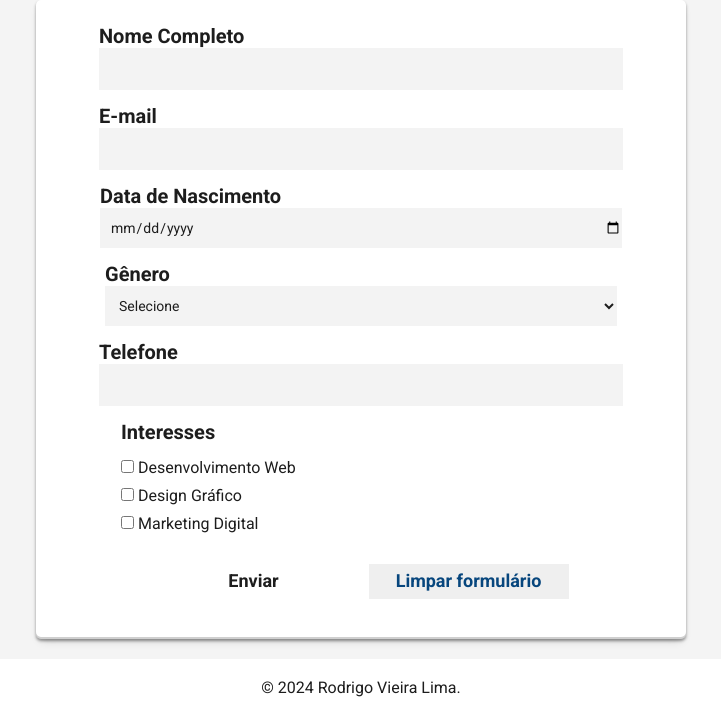
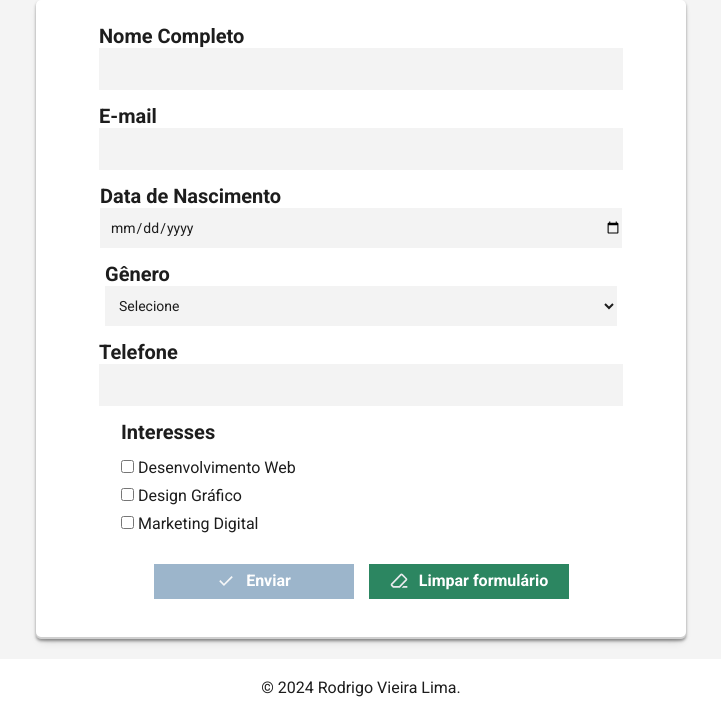
Before and after one commit to RodrigoVieira06/SENAI-CETIQT_FrontendTest, a website built with webpack: page src/index.html in a window 1280 px wide. Shown: the part 170-887 px from the top of the page, without its empty margins (279-1000 px from the left). Built offline with nearby package versions, Linux system fonts and the light colour scheme.

Commit message:
improvements: styles adjustments

```diff
--- a/src/assets/styles/colors.css
+++ b/src/assets/styles/colors.css
@@ -1,6 +1,7 @@
 :root {
   --primary-color: #07467D;
   --secondary-color: #0C5EA8;
+  --tertiary-color: #2c8661;
   --accent-color: #FFFFFF;
   --background-color: #f4f4f4;
   --text-color: #1d1d1d;
--- a/src/modules/form/form.css
+++ b/src/modules/form/form.css
@@ -47,7 +47,7 @@
         color: var(--black-color);
 
         &:focus {
-          box-shadow: 5px 5px 10px var(--shadow-color);
+          filter: contrast(80%);
           outline: none;
         }
 
@@ -84,26 +84,45 @@
       gap: 15px;
 
       button {
+        display: flex;
+        gap: 10px;
+        justify-content: center;
+        align-items: center;
         width: 32vw;
         height: 35px;
         max-width: 200px;
         border: unset;
-        color: var(--primary-color);
+        color: var(--accent-color);
         font-weight: 700;
-        font-size: 18px;
+        font-size: 16px;
         box-shadow: var(--box-shadow);
         transition: all 500ms;
+        padding: 15px;
         margin-top: 15px;
 
+        img {
+          display: none;
+
+          @media (min-width: 590px) {
+            display: inline;
+          }
+        }
+
+        &#submit-button {
+          background-color: var(--primary-color);
+        }
+
+        &#reset-button {
+          background-color: var(--tertiary-color);
+        }
+
         &:hover {
-          color: var(--accent-color);
-          background-color: var(--secondary-color);
+          filter: brightness(1.3);
           cursor: pointer;
         }
 
         &:disabled {
-          color: var(--text-block-color);
-          background-color: var(--block-color);
+          filter: opacity(0.4);
           box-shadow: none;
           cursor: default;
         }
--- a/src/modules/form/form.html
+++ b/src/modules/form/form.html
@@ -46,8 +46,9 @@
     </div>
 
     <div class="buttons-group">
-          <button id="submit-button" type="button">Enviar</button>
-          <button id="reset-button" type="button">Limpar formulário</button>
+      <button id="submit-button" type="button"> <img src="/src/assets/icons/check.svg" alt="send"> Enviar</button>
+      <button id="reset-button" type="button"> <img src="/src/assets/icons/eraser.svg" alt="send"> Limpar
+        formulário</button>
     </div>
     <div id="successMessage"></div>
   </form>
--- a/src/shared/components/header/header.css
+++ b/src/shared/components/header/header.css
@@ -6,6 +6,7 @@
   padding-block: 20px;
   position: relative;
   background-color: var(--accent-color);
+  text-align: center;
 
   .logo {
     font-size: 26px;
```
Also changed, not shown: src/assets/icons/check.svg (added), src/assets/icons/eraser.svg (added). Lines whose indentation alone changed are shown as unchanged.
